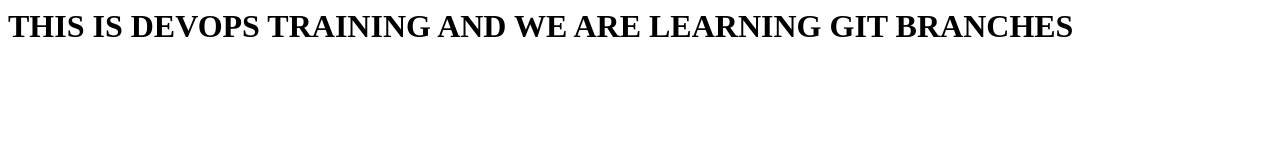
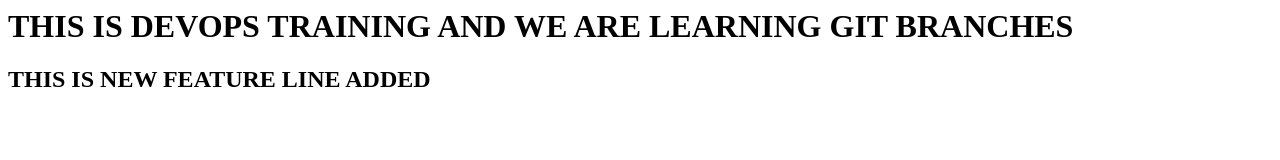
Before and after one commit to gauravkumar9130/branch-demo, a plain HTML site: page index.html in a window 1280 px wide. Drawn offline with Linux system fonts and the light colour scheme.

Commit message:
changes done in dev branch

```diff
--- a/index.html
+++ b/index.html
@@ -1 +1,2 @@
 <h1> THIS IS DEVOPS TRAINING AND WE ARE LEARNING GIT BRANCHES </h1>
+<h2> THIS IS NEW FEATURE LINE ADDED </h2>
```
Also changed, not shown: new-feature1.txt (added).
